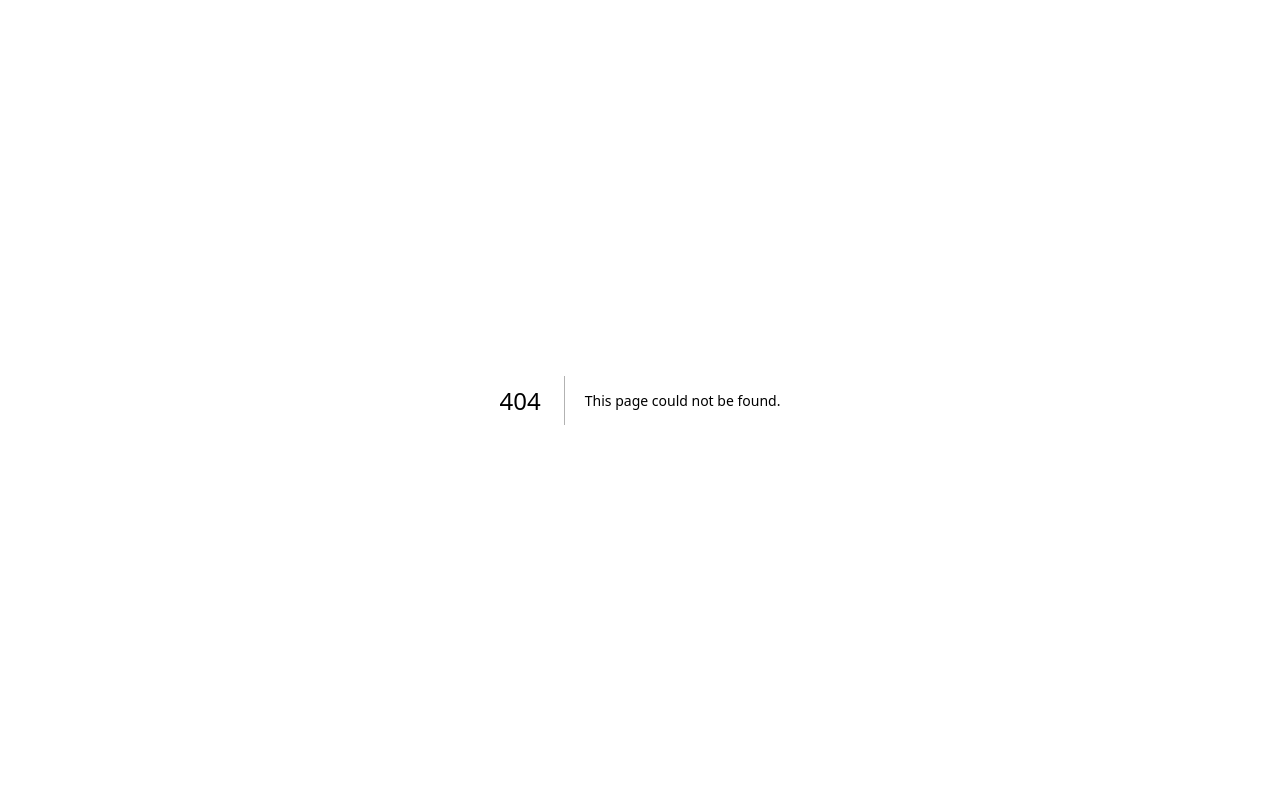
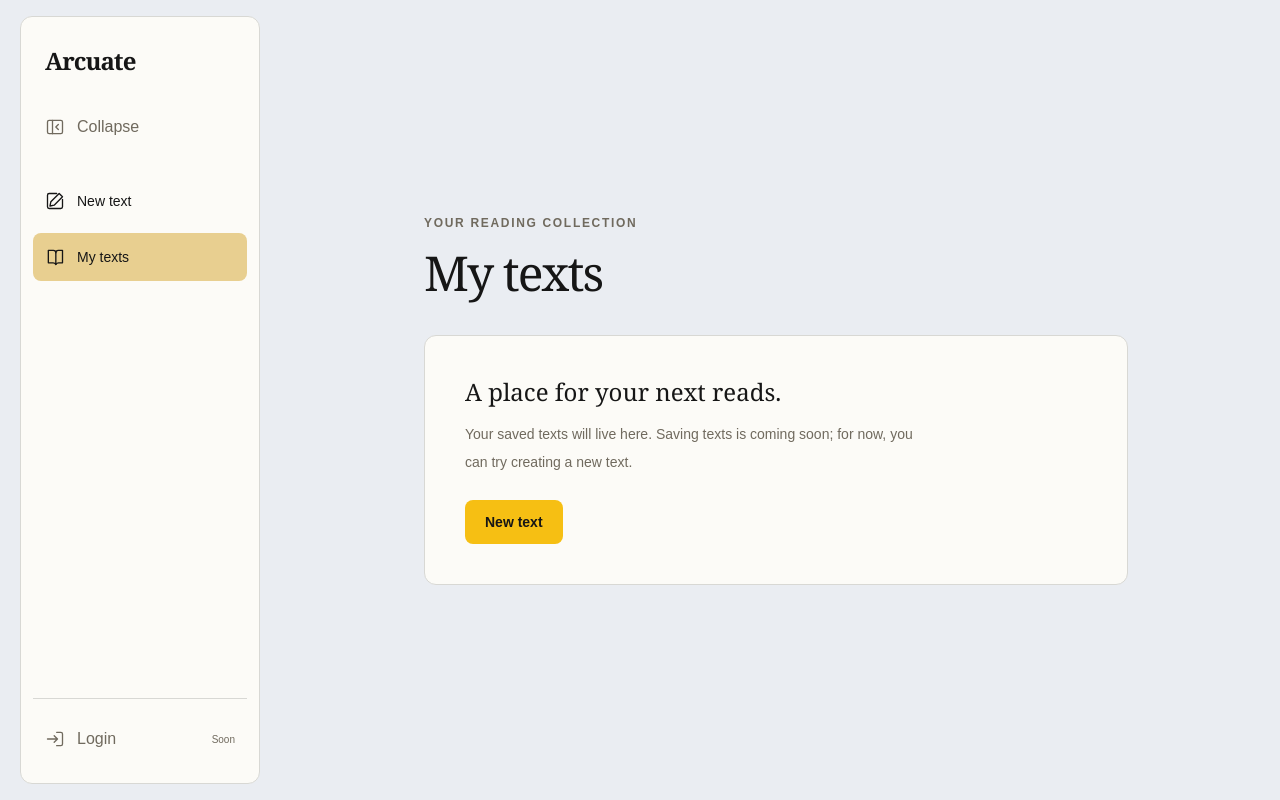
Before and after one commit to youssefezzat304/Arcuate, a Next.js app in the folder apps/web/: page /texts in a window 1280 px wide. Before the commit this address had no page. Built offline with nearby package versions, Linux system fonts and the light colour scheme.

Commit message:
feat(navigation): add floating collapsible sidebar

```diff
--- a/apps/web/src/app/layout.tsx
+++ b/apps/web/src/app/layout.tsx
@@ -1,4 +1,5 @@
 import type { Metadata } from "next";
+import { AppShell } from "@/components/app-shell";
 import "./globals.css";
 
 export const metadata: Metadata = {
@@ -9,7 +10,7 @@ export const metadata: Metadata = {
 export default function RootLayout({ children }: LayoutProps<"/">) {
   return (
     <html lang="en" className="h-full antialiased">
-      <body className="min-h-full flex flex-col">{children}</body>
+      <body className="min-h-full flex flex-col"><AppShell>{children}</AppShell></body>
     </html>
   );
 }
--- a/apps/web/src/app/texts/[id]/page.tsx
+++ b/apps/web/src/app/texts/[id]/page.tsx
@@ -1,5 +1,4 @@
 import type { Metadata } from "next";
-import Link from "next/link";
 import { notFound } from "next/navigation";
 import { z } from "zod";
 
@@ -25,21 +24,6 @@ export default async function TextPage({ params }: PageProps<"/texts/[id]">) {
   return (
     <main className="min-h-dvh bg-background px-5 py-5 text-foreground sm:px-8 sm:py-8">
       <div className="mx-auto max-w-4xl">
-        <header className="mb-8 flex items-center justify-between gap-6">
-          <Link
-            href="/"
-            className="font-serif text-xl font-semibold tracking-[-0.03em] focus-visible:outline-2 focus-visible:outline-offset-4 focus-visible:outline-foreground"
-          >
-            Arcuate
-          </Link>
-          <Link
-            href="/"
-            className="rounded-lg border border-border bg-paper px-4 py-2 text-xs font-semibold uppercase tracking-[0.1em] transition hover:bg-warm-highlight focus-visible:outline-2 focus-visible:outline-offset-2 focus-visible:outline-foreground"
-          >
-            New text
-          </Link>
-        </header>
-
         <article className="rounded-xl border border-border bg-paper px-6 py-10 sm:px-12 sm:py-14 lg:px-16">
           <p className="mb-4 text-xs font-semibold uppercase tracking-[0.14em] text-muted-foreground">
             Mock reading
--- /dev/null
+++ b/apps/web/src/app/texts/page.tsx
@@ -0,0 +1,33 @@
+import type { Metadata } from "next";
+import Link from "next/link";
+
+export const metadata: Metadata = {
+  title: "My texts · Arcuate",
+  description: "Your personal reading collection.",
+};
+
+export default function MyTextsPage() {
+  return (
+    <main className="mx-auto flex min-h-dvh max-w-3xl flex-col justify-center px-5 py-16 sm:px-8 sm:py-24">
+      <p className="mb-3 text-xs font-semibold uppercase tracking-[0.14em] text-muted-foreground">
+        Your reading collection
+      </p>
+      <h1 className="mb-8 font-serif text-4xl leading-tight tracking-[-0.04em] sm:text-5xl">
+        My texts
+      </h1>
+      <section className="rounded-xl border border-border bg-paper p-6 sm:p-10">
+        <h2 className="mb-3 font-serif text-2xl">A place for your next reads.</h2>
+        <p className="max-w-md text-sm leading-7 text-muted-foreground">
+          Your saved texts will live here. Saving texts is coming soon; for now,
+          you can try creating a new text.
+        </p>
+        <Link
+          href="/"
+          className="mt-6 inline-flex min-h-11 items-center rounded-lg bg-accent px-5 text-sm font-semibold text-accent-foreground hover:brightness-95 focus-visible:outline-2 focus-visible:outline-offset-2 focus-visible:outline-foreground"
+        >
+          New text
+        </Link>
+      </section>
+    </main>
+  );
+}
--- /dev/null
+++ b/apps/web/src/components/app-shell.tsx
@@ -0,0 +1,134 @@
+"use client";
+
+import Link from "next/link";
+import { usePathname } from "next/navigation";
+import { useRef, useState, type ReactNode } from "react";
+
+const focusClass = "focus-visible:outline-2 focus-visible:outline-offset-2 focus-visible:outline-foreground";
+const labelClass = "hidden whitespace-nowrap md:inline md:group-data-[collapsed=true]:hidden max-md:group-data-[mobile-open=true]:inline";
+
+function SidebarIcon({ name }: { name: "new" | "texts" | "login" | "collapse" }) {
+  return (
+    <svg aria-hidden="true" viewBox="0 0 24 24" fill="none" stroke="currentColor" strokeWidth="1.6" strokeLinecap="round" strokeLinejoin="round" className="size-5 shrink-0">
+      {name === "new" && <><path d="M14 3H5a2 2 0 0 0-2 2v14a2 2 0 0 0 2 2h14a2 2 0 0 0 2-2v-9" /><path d="m17 3 4 4-10 10-5 1 1-5L17 3Z" /></>}
+      {name === "texts" && <><path d="M4 4h6a3 3 0 0 1 3 3v14a4 4 0 0 0-4-2H4V4Z" /><path d="M13 7a3 3 0 0 1 3-3h5v15h-4a4 4 0 0 0-4 2" /></>}
+      {name === "login" && <><path d="M14 4h5a2 2 0 0 1 2 2v12a2 2 0 0 1-2 2h-5M3 12h12m-4-4 4 4-4 4" /></>}
+      {name === "collapse" && <><rect x="3" y="4" width="18" height="16" rx="2" /><path d="M9 4v16m7-11-3 3 3 3" /></>}
+    </svg>
+  );
+}
+
+export function AppShell({ children }: { children: ReactNode }) {
+  const pathname = usePathname();
+  const [collapsed, setCollapsed] = useState(false);
+  const [mobileOpen, setMobileOpen] = useState(false);
+  const mobileToggleRef = useRef<HTMLButtonElement>(null);
+
+  function closeMobileSidebar() {
+    setMobileOpen(false);
+    mobileToggleRef.current?.focus();
+  }
+
+  return (
+    <div
+      className="group min-h-dvh"
+      data-collapsed={collapsed}
+      data-mobile-open={mobileOpen}
+      onKeyDown={(event) => {
+        if (event.key === "Escape" && mobileOpen) closeMobileSidebar();
+      }}
+    >
+      <a href="#main-content" className={`sr-only fixed top-4 left-4 z-50 rounded-lg bg-accent px-4 py-3 focus:not-sr-only ${focusClass}`}>
+        Skip to content
+      </a>
+      {mobileOpen && (
+        <button
+          type="button"
+          aria-label="Close sidebar"
+          tabIndex={-1}
+          onClick={closeMobileSidebar}
+          className="fixed inset-0 z-20 bg-foreground/15 md:hidden"
+        />
+      )}
+      <aside
+        id="app-sidebar"
+        aria-label="Sidebar"
+        className="fixed inset-y-4 left-3 z-30 flex w-16 flex-col overflow-y-auto rounded-xl border border-border bg-paper px-2 py-5 md:left-5 md:w-60 md:px-3 md:group-data-[collapsed=true]:w-16 md:group-data-[collapsed=true]:px-2 max-md:group-data-[mobile-open=true]:w-60"
+      >
+        <Link
+          href="/"
+          aria-label="Arcuate home"
+          title="Arcuate"
+          onClick={() => setMobileOpen(false)}
+          className={`mb-5 flex h-12 shrink-0 items-center gap-0 rounded-lg px-3 font-serif text-2xl font-semibold tracking-[-0.04em] ${focusClass}`}
+        >
+          <span>A</span><span className={labelClass}>rcuate</span>
+        </Link>
+
+        <button
+          type="button"
+          aria-label={collapsed ? "Expand sidebar" : "Collapse sidebar"}
+          aria-expanded={!collapsed}
+          aria-controls="app-sidebar"
+          title={collapsed ? "Expand sidebar" : "Collapse sidebar"}
+          onClick={() => setCollapsed(!collapsed)}
+          className={`mb-7 hidden h-11 shrink-0 items-center gap-3 rounded-lg px-3 text-muted-foreground hover:bg-background hover:text-foreground md:flex ${focusClass}`}
+        >
+          <span className={collapsed ? "rotate-180" : ""}><SidebarIcon name="collapse" /></span>
+          <span className={labelClass}>Collapse</span>
+        </button>
+        <button
+          ref={mobileToggleRef}
+          type="button"
+          aria-label={mobileOpen ? "Collapse sidebar" : "Expand sidebar"}
+          aria-expanded={mobileOpen}
+          aria-controls="app-sidebar"
+          onClick={() => setMobileOpen(!mobileOpen)}
+          className={`mb-7 flex h-11 shrink-0 items-center gap-3 rounded-lg px-3 text-muted-foreground hover:bg-background md:hidden ${focusClass}`}
+        >
+          <span className={mobileOpen ? "" : "rotate-180"}><SidebarIcon name="collapse" /></span>
+          <span className={labelClass}>Collapse</span>
+        </button>
+
+        <nav aria-label="Main navigation" className="space-y-2">
+          {([
+            { href: "/", label: "New text", icon: "new" },
+            { href: "/texts", label: "My texts", icon: "texts" },
+          ] as const).map(({ href, label, icon }) => (
+            <Link
+              key={href}
+              href={href}
+              aria-label={label}
+              aria-current={pathname === href ? "page" : undefined}
+              title={label}
+              onClick={() => setMobileOpen(false)}
+              className={`flex h-12 items-center gap-3 rounded-lg px-3 text-sm font-medium transition-colors hover:bg-background aria-[current=page]:bg-warm-highlight aria-[current=page]:text-foreground ${focusClass}`}
+            >
+              <SidebarIcon name={icon} />
+              <span className={labelClass}>{label}</span>
+            </Link>
+          ))}
+        </nav>
+
+        <div className="mt-auto pt-8">
+          <div className="border-t border-border pt-4">
+            <button
+              type="button"
+              disabled
+              aria-label="Login (coming soon)"
+              title="Login — coming soon"
+              className="flex h-12 w-full cursor-not-allowed items-center gap-3 rounded-lg px-3 text-sm text-muted-foreground"
+            >
+              <SidebarIcon name="login" />
+              <span className={labelClass}>Login</span>
+              <span className={`${labelClass} ml-auto text-[10px]`}>Soon</span>
+            </button>
+          </div>
+        </div>
+      </aside>
+      <div id="main-content" tabIndex={-1} className="min-h-dvh pl-20 outline-none md:pl-68 md:group-data-[collapsed=true]:pl-24">
+        {children}
+      </div>
+    </div>
+  );
+}
```
Also changed, not shown: apps/web/src/app/page.tsx (+10 -16 lines), 2 other files (tests, documents, lock files or other folders).
